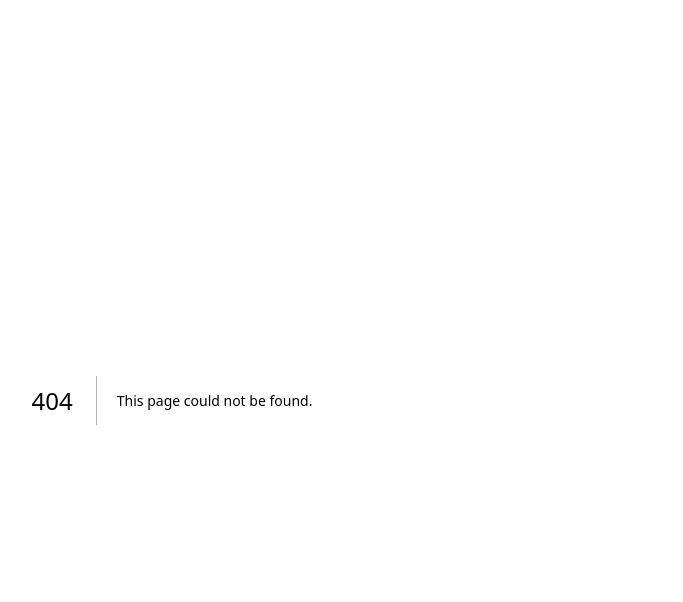
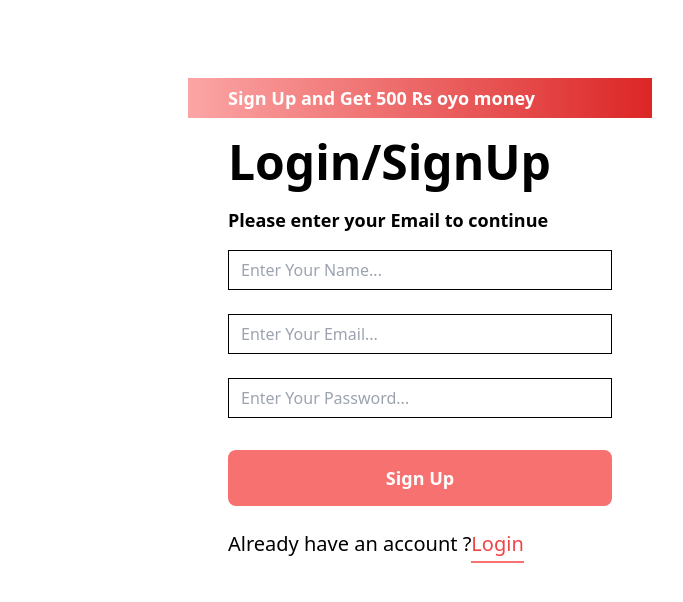
Before and after one commit to codewithzaman/Oyo-Clone, a Next.js app: page /login in a window 1280 px wide. Before the commit this address had no page. Shown: the top 602 px of the page, without its empty margins (468-1151 px from the left). Built offline with nearby package versions, Linux system fonts and the light colour scheme.

Commit message:
Create login.jsx

```diff
--- /dev/null
+++ b/pages/login.jsx
@@ -0,0 +1,45 @@
+import Head from 'next/head'
+import React from 'react'
+
+const Login = () => {
+  return (
+
+    <div>
+        <Head>
+            <title>Resto- Login!</title>
+        </Head>
+       <div className='flex h-screen justify-center items-center relative bg-login-backgound bg-no-repeat bg-cover  '>
+        <div className='absolute w-full top-10 px-20 flex items-center text-white'>
+            <h2 className='text-5xl font-bold mr-5 '>Resto</h2>
+            <p className='font-bold text-2xl'>Hotels and Homes across 800 cities, 24+ countries</p>
+        </div>
+        <div className='flex justify-center items-center w-9/12'>
+            <div className='text-white'>
+                <p className='font-bold text-5xl'>There is a smarter way to Resto around </p>
+                <p className='text-2xl '>Sign up with your phone number and get exclusive access to discounts and savings on Resto stays and with your many travel partners</p>
+            </div>
+            <div className='w-10/12 pb-40 ml-20  bg-white'>
+                <p className='h-10 flex items-center px-10 bg-gradient-to-r from-red-300 to-red-600 text-lg font-bold text-white '>Sign Up and Get 500 Rs oyo money</p>
+                <div className='px-10'>
+                    <h3 className='text-5xl font-bold my-5'>Login/SignUp</h3>
+                    <p className='font-bold text-lg mb-1'>Please enter your Email to continue</p>
+                    <input type="text" placeholder='Enter Your Name...' className='outline-none border my-3 border-black px-3 py-1 w-96 h-10 ' />
+                    <input type="email" placeholder='Enter Your Email...' className='outline-none border my-3 border-black px-3 py-1 w-96 h-10 ' />
+                    <input type="password" placeholder='Enter Your Password...' className='outline-none border my-3 border-black px-3 py-1 w-96 h-10 ' />
+                    <button className='w-96 h-14 text-lg font-bold bg-red-400 hover:cursor-pointer hover:bg-red-600 text-white my-5 rounded-lg '>Sign Up
+                    </button>
+                    <p className='my-1 text-xl '>
+                    <span>
+                        Already have an account ?
+                    </span>
+                    <span className='m1-3 border-b-2 border-red-400 text-red-500 pb-1 hover:cursor-pointer' >Login</span>
+                    </p>
+                </div>
+            </div>
+        </div>
+       </div>
+        </div>
+  )
+}
+
+export default Login
```
